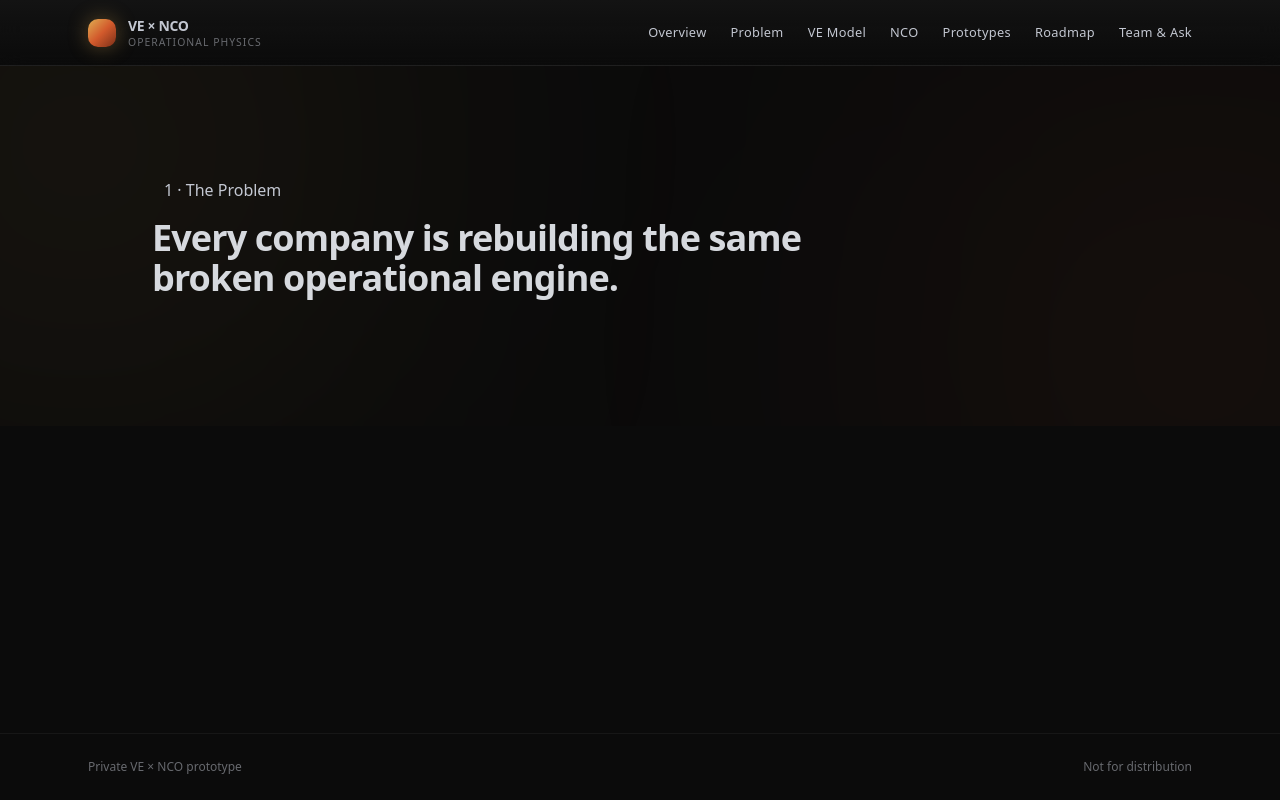
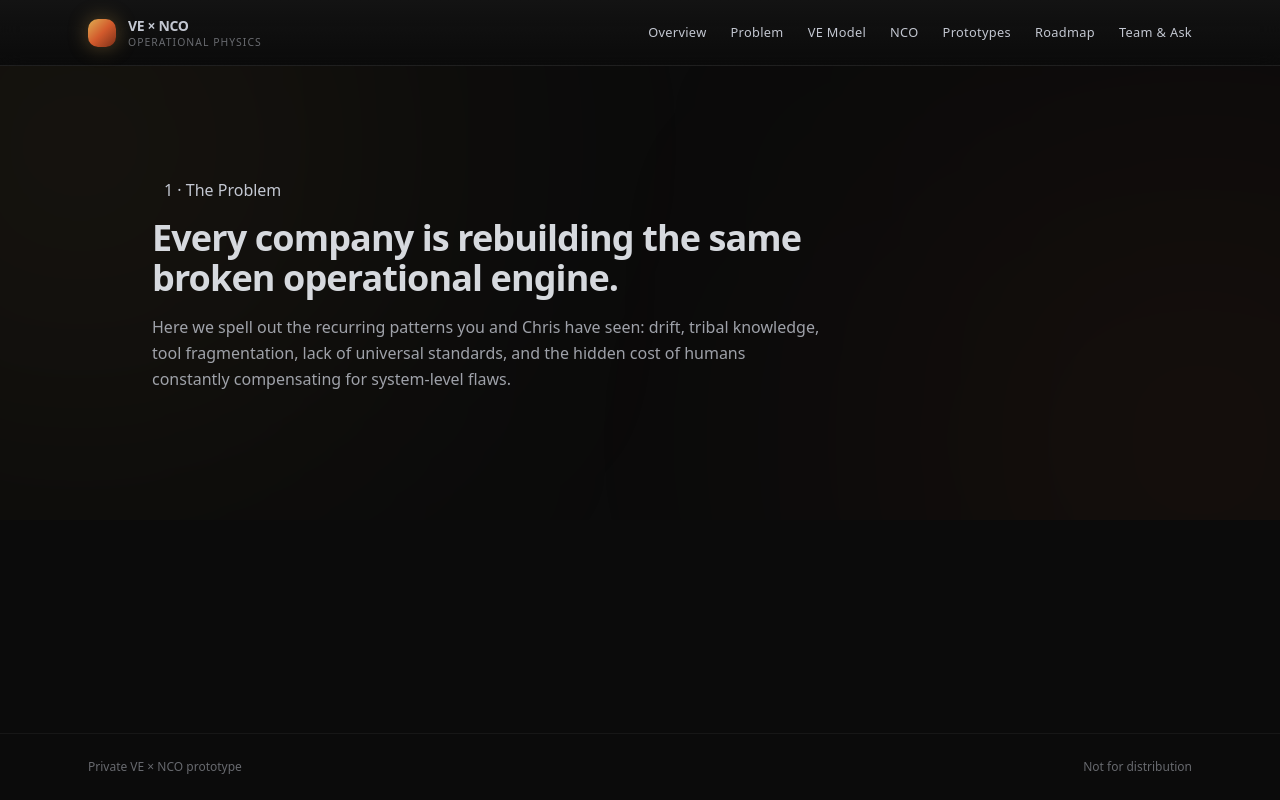
Before and after one commit to VertandErnie/vexnco-site, a Next.js app: page /problem in a window 1280 px wide. Built offline with nearby package versions, Linux system fonts and the light colour scheme.

Commit message:
Update page.jsx

```diff
--- a/app/problem/page.jsx
+++ b/app/problem/page.jsx
@@ -5,19 +5,7 @@ export default function ProblemPage() {
     <PageSection
       eyebrow="1 · The Problem"
       title="Every company is rebuilding the same broken operational engine."
-      subtitle={
-        <>
-          Here we spell out the recurring patterns you and Chris have seen:
-          drift, tribal knowledge, tool-fragmented processes, lack of universal
-          standards, and the hidden cost of humans constantly compensating for
-          system-level flaws.
-          <br /><br />
-          We convert those patterns into a crisp, business-readable problem
-          statement that makes the case for a physics-level solution.
-        </>
-      }
-    >
-      {/* future sections go here */}
-    </PageSection>
+      description="Here we spell out the recurring patterns you and Chris have seen: drift, tribal knowledge, tool fragmentation, lack of universal standards, and the hidden cost of humans constantly compensating for system-level flaws."
+    />
   );
 }
```
